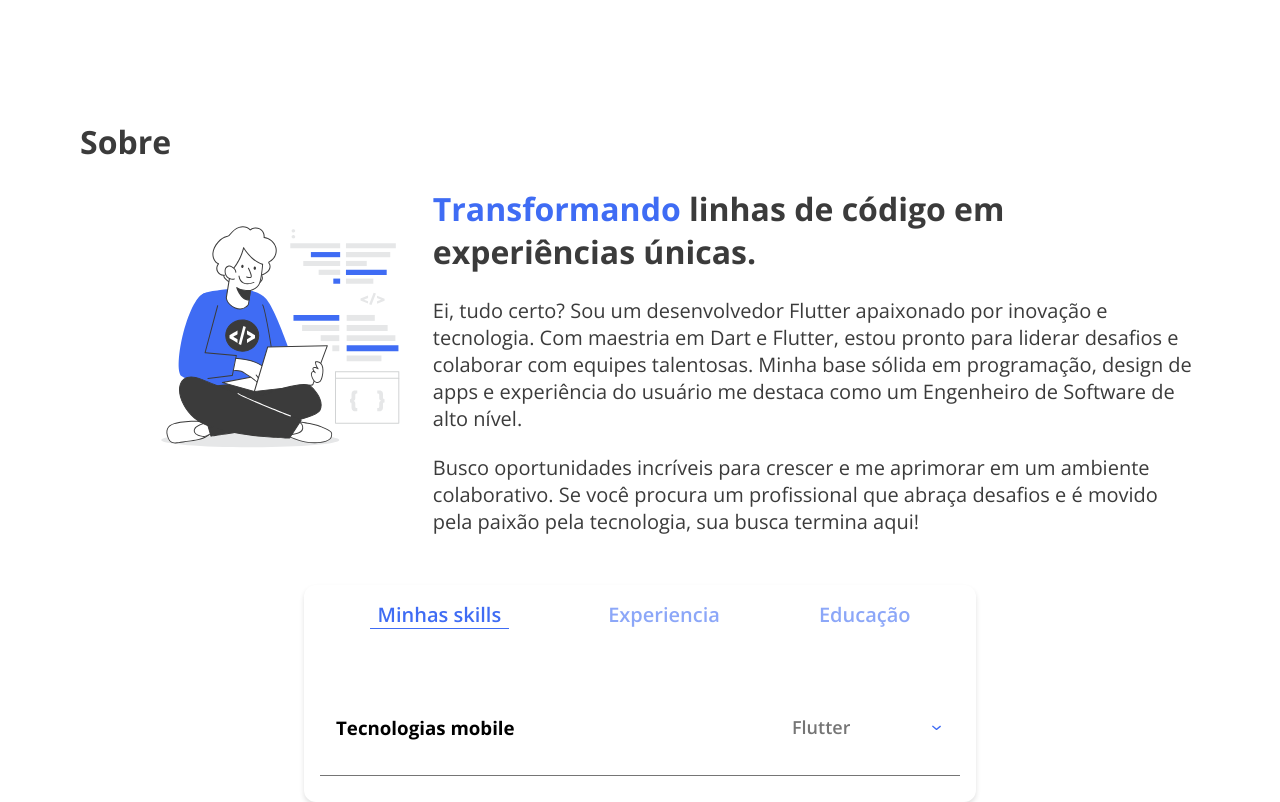
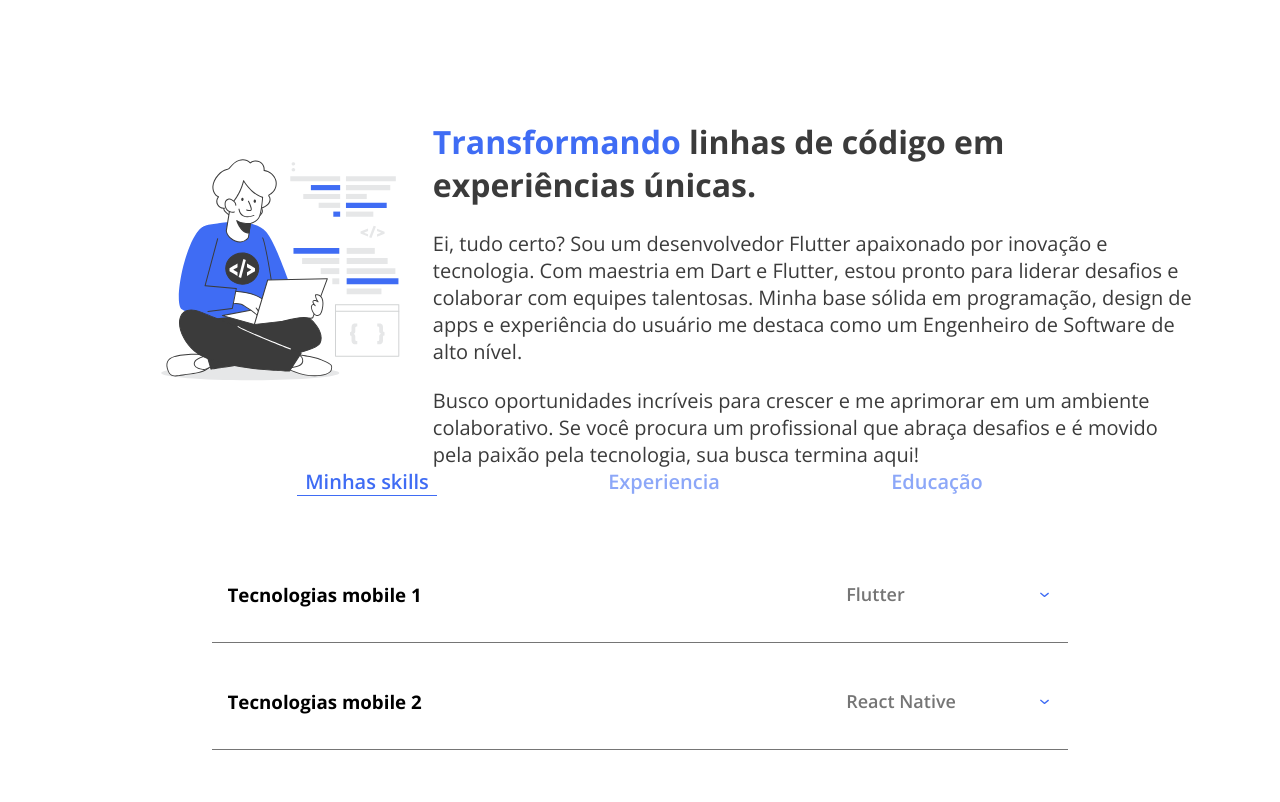
Before and after one commit to Matheus-hora48/portifolio-matheus-hora, a Next.js app: page / in a window 1280 px wide. Shown: the part 780-1582 px from the top of the page. Built offline with nearby package versions, Linux system fonts and the light colour scheme.

Commit message:
terminando o sobre

```diff
--- a/src/components/about/about.module.css
+++ b/src/components/about/about.module.css
@@ -2,27 +2,31 @@
     padding: 0 80px;
     height: auto;
     margin-bottom: 80px;
+    max-width: 1800px;
+    margin: 0 auto;
 }
 
 .about h2{
     color: var(--black-color);
     font-size: 32px;
     font-weight: 700;
-    margin-bottom: 24px;
+    margin-bottom: 50px;
 }
 
 .content{
     display: flex;
+    max-width: 100%;
 
 }
 
 .image{
-    width: 30vw;
+    width: 30%;
 }
 
 .text{
-    width: 70vw;
+    width: 70%;
     margin-left: 24px
+
 }
 
 .text h3 {
@@ -45,4 +49,6 @@
 .moreInfos{
     display: flex;
     justify-content: center;
+    max-width: 100%;
+    margin-bottom: 80px;
 }
--- a/src/components/about/about.tsx
+++ b/src/components/about/about.tsx
@@ -7,7 +7,6 @@ import MoreInfos from "../moreInfos/moreInfos";
 const About = () => {
   return (
     <section className={Style.about}>
-      <h2>Sobre</h2>
       <div className={Style.content}>
         <div className={Style.image}>
           <Image src={Photo} alt={"Icon designer"} />
--- a/src/components/moreInfos/experience/experience.module.css
+++ b/src/components/moreInfos/experience/experience.module.css
@@ -0,0 +1,44 @@
+.container {
+    background-color: #f5f7fe;
+    padding: 16px;
+    border-radius: 16px;
+  }
+
+  .header {
+    margin-bottom: 40px;
+    font-size: 1.4rem;
+    font-weight: 700;
+    color: rgba(59, 59, 59, 0.80);
+    align-items: start;
+  }
+
+  .header span {
+    color: var(--primary-color);
+  }
+
+  .header h4 {
+    margin-top: 24px;
+    font-size: 1.2rem;
+    font-weight: 700;
+  }
+
+  .content p {
+    font-size: 1rem;
+    font-weight: 400;
+    color: var(--black-color);
+    margin-bottom: 16px;
+  }
+
+
+
+  .content ul {
+    list-style-type: disc;
+    margin-left: 20px;
+  }
+
+  .content li {
+    font-size: 1rem;
+    font-weight: 400;
+    color: var(--black-color);
+    margin-bottom: 8px;
+  }
--- a/src/components/moreInfos/experience/experience.tsx
+++ b/src/components/moreInfos/experience/experience.tsx
@@ -1,6 +1,44 @@
+import React from "react";
 import Style from "./experience.module.css";
+interface ExperienceProps {
+  isCertification: boolean;
+  info: {
+    title: string;
+    subtitle?: string;
+    date: string;
+    content: string[];
+  };
+}
 
-const Experience = () => {
-  return <div className={Style.container}></div>;
+const Experience: React.FC<ExperienceProps> = ({ isCertification, info }) => {
+  const { title, subtitle, date, content } = info;
+
+  return (
+    <div className={Style.container}>
+      <div className={Style.header}>
+        <h3>
+          <span>{title}</span> - {date}
+        </h3>
+        {isCertification && <h4>Certificações:</h4>}
+      </div>
+      <div className={Style.content}>
+        {isCertification ? (
+          <ul className={Style.list}>
+            {content.map((item, index) => (
+              <li key={index}>{item}</li>
+            ))}
+          </ul>
+        ) : (
+          <>
+            {subtitle && <h4>{subtitle}</h4>}
+            {content.map((item, index) => (
+              <p key={index}>{item}</p>
+            ))}
+          </>
+        )}
+      </div>
+    </div>
+  );
 };
+
 export default Experience;
--- a/src/components/moreInfos/moreInfos.module.css
+++ b/src/components/moreInfos/moreInfos.module.css
@@ -1,14 +1,13 @@
 .container {
   margin-top: 50px;
   display: flex;
-  width: 60%;
+  width: 80%;
   flex-direction: column;
   justify-content: center;
   border-radius: 12px;
   padding: 16px;
   margin-bottom: 10px;
   background-color: bol;
-  box-shadow: rgba(0, 0, 0, 0.12) 0px 3px 5px;
 }
 
 .buttons {
@@ -31,3 +30,12 @@
     padding: 0 8px;
     border-bottom: 1px solid var(--primary-color);
 }
+
+
+.content-wrapper {
+  transition: opacity 0.3s ease-in;
+}
+
+.content-wrapper.hide {
+  opacity: 0;
+}
--- a/src/components/moreInfos/moreInfos.tsx
+++ b/src/components/moreInfos/moreInfos.tsx
@@ -3,16 +3,33 @@
 import { useState } from "react";
 import Style from "./moreInfos.module.css";
 import Skills from "./skils/skills";
+import SkillItem from "./skils/skills";
+import Experience from "./experience/experience";
 
 const MoreInfos = () => {
   const [selectedButton, setSelectedButton] = useState("skills");
 
   function handleSelected(button: string) {
-    button === selectedButton ? "" : setSelectedButton(button);
+    setSelectedButton(button);
   }
 
+  const skillsData = [
+    {
+      title: "Tecnologias mobile 1",
+      tech: "Flutter",
+      content:
+        "Lorem ipsum dolor sit amet, consectetur adipiscing elit.Lorem ipsum dolor sit amet, consectetur adipiscing elit.",
+    },
+    {
+      title: "Tecnologias mobile 2",
+      tech: "React Native",
+      content:
+        "Lorem ipsum dolor sit amet, consectetur adipiscing elit.Lorem ipsum dolor sit amet, consectetur adipiscing elit.",
+    },
+  ];
+
   return (
-    <div className={Style.container}>
+    <div className={`${Style.content} content-wrapper`}>
       <div className={Style.buttons}>
         <span
           className={`${Style.button} ${
@@ -39,10 +56,61 @@ const MoreInfos = () => {
           Educação
         </span>
       </div>
-      <div className={Style.content}>
-        <Skills />
+      <div
+        className={`${Style.content} content-wrapper ${
+          selectedButton !== "skills" ? "hide" : ""
+        }`}
+      >
+        {selectedButton === "skills" && (
+          <>
+            {skillsData.map((data, index) => (
+              <SkillItem
+                key={index}
+                title={data.title}
+                tech={data.tech}
+                content={data.content}
+              />
+            ))}
+          </>
+        )}
+        {selectedButton === "experience" && (
+          <>
+            <Experience
+              isCertification={false}
+              info={{
+                title: "Top Soft Informática",
+                subtitle: undefined,
+                date: "ago de 2021 - O momento",
+                content: [
+                  "Minha jornada começou como um especialista em correção de bugs e implementação de recursos em aplicativos ERP mobile. Agora, estou trabalhando em um projeto incrível de plataforma cruzada usando Node e Flutter. Minha missão é coletar dados da API Node e transformá-los em insights incríveis com o Flutter.Recentemente, criei um Dashboard que fornece informações valiosas sobre os produtos vendidos, transformando dados complexos em uma visualização atraente e fácil de entender. ",
+                  "Sou obcecado em transformar soluções tecnológicas em experiências incríveis para os usuários.Se você procura alguém apaixonado por tecnologia, inovação e criatividade, pode contar comigo. Estou sempre em busca de novos desafios e oportunidades para aprimorar minhas habilidades e criar soluções ainda mais impressionantes.",
+                ],
+              }}
+            />
+          </>
+        )}
+        {selectedButton === "education" && (
+          <>
+            <Experience
+              isCertification={true}
+              info={{
+                title: "Bacharelado em Engenharia de Software",
+                subtitle: "Certificações",
+                date: "Cruzeiro do Sul Virtual, conclusão em 2025.",
+                content: [
+                  "Masterclass Turma 6 - Flutterando",
+                  "Flutter & Dart - O Guia Completo - Udemy",
+                  "Responsividade no Flutter - Udemy",
+                  "Desenvolvimento de Aplicativos usando Kotlin - Udemy",
+                  "Injeção deDependências no Flutter com GetIt + Injectable - Udemy",
+                ],
+              }}
+            />
+          </>
+        )}
       </div>
     </div>
   );
 };
+
 export default MoreInfos;
--- a/src/components/moreInfos/skils/skills.tsx
+++ b/src/components/moreInfos/skils/skills.tsx
@@ -3,7 +3,13 @@ import Style from "./skills.module.css";
 import Image from "next/image";
 import Arrow from "../../../../public/icons/arrow.svg";
 
-const Skills = () => {
+interface Skill {
+  title: string;
+  tech: string;
+  content: string;
+}
+
+const SkillItem = ({ title, tech, content }: Skill) => {
   const [isOpen, setIsOpen] = useState(false);
 
   const toggleContent = () => {
@@ -13,9 +19,9 @@ const Skills = () => {
   return (
     <div className={Style.container}>
       <div className={Style.header} onClick={() => toggleContent()}>
-        <h3>Tecnologias mobile</h3>
+        <h3>{title}</h3>
         <div className={Style.tech}>
-          <span>Flutter</span>
+          <span>{tech}</span>
           <Image
             className={`${isOpen ? Style.arrowOpen : Style.arrow}`}
             height={15}
@@ -30,13 +36,10 @@ const Skills = () => {
           isOpen ? Style.additionalContent : ""
         }`}
       >
-        <p>
-          Lorem ipsum dolor sit amet, consectetur adipiscing elit.Lorem ipsum
-          dolor sit amet, consectetur adipiscing elit.
-        </p>
+        <p>{content}</p>
       </div>
     </div>
   );
 };
 
-export default Skills;
+export default SkillItem;
```
